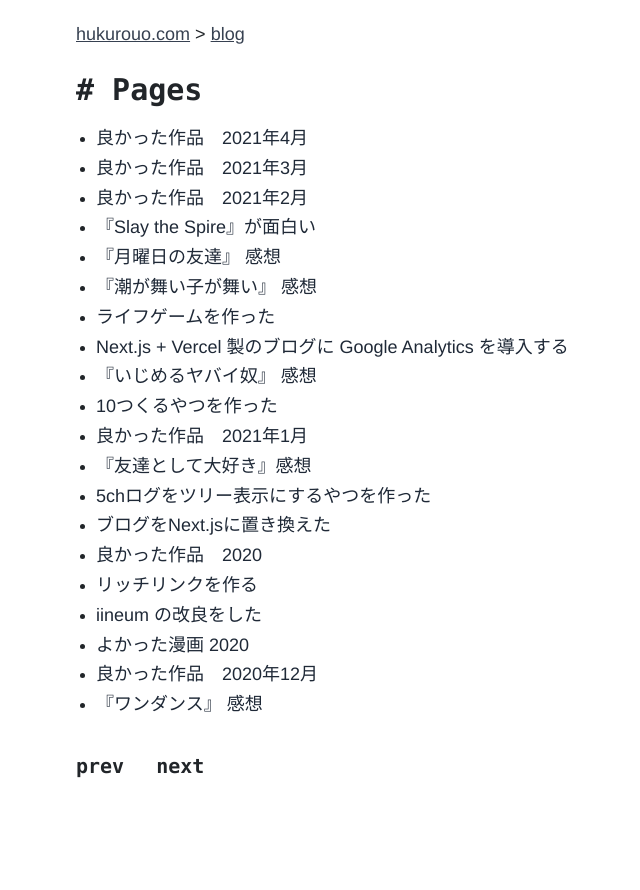
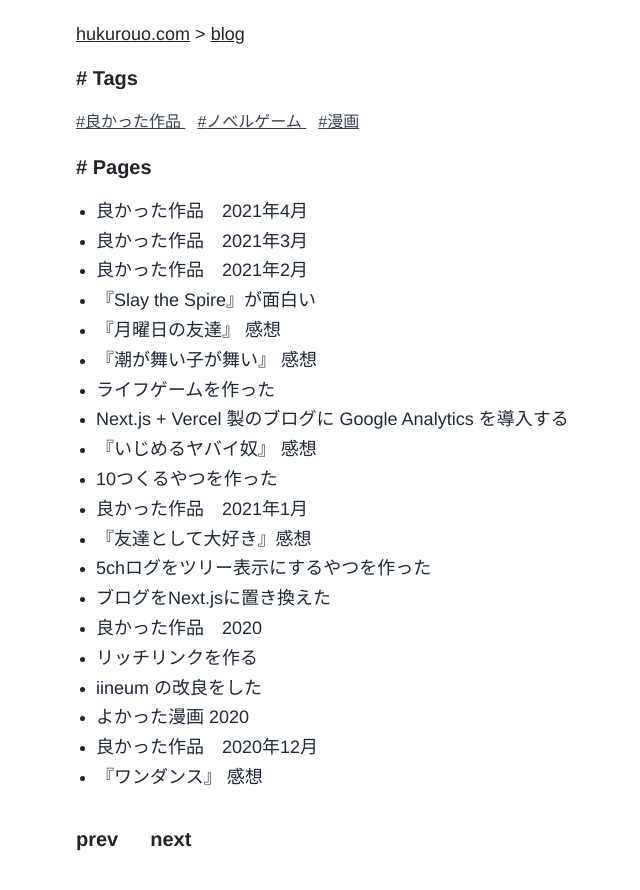
Before and after one commit to n1sym/hukurouo-blog-next, a Next.js app: page /page/2 in a window 1280 px wide. Shown: the top 890 px of the page, without its empty margins (241-881 px from the left). Built offline with nearby package versions, Linux system fonts and the light colour scheme.

Commit message:
Update Design

```diff
--- a/components/layout.tsx
+++ b/components/layout.tsx
@@ -13,17 +13,17 @@ type typeLayout = {
 export default function Layout({ children, home }: typeLayout) {
   return (
     <div className={styles.container}>
-      <header className="mb-6">
+      <header className="">
         {!home && (
           <>
             <div className="text-lg">
               <Link href="/">
-                <a className="text-gray-700 underline">{name}</a>
+                <a className="underline">{name}</a>
               </Link>
 
               <span> {">"} </span>
               <Link href="/articles">
-                <a className="text-gray-700 underline">{"blog"}</a>
+                <a className="underline">{"blog"}</a>
               </Link>
             </div>
           </>
--- a/pages/articles/[id].tsx
+++ b/pages/articles/[id].tsx
@@ -16,25 +16,14 @@ export default function Post({ postData }) {
         <title>{postData.title}</title>
         <meta name="og:title" content={postData.title} />
       </Head>
-      <article className={`${styles.article} mt-8 mb-8 lg:text-lg`}>
-        <div className="text-3xl font-bold my-4 font-mono">{postData.title}</div>
+      <article className={`${styles.article} mt-8 mb-8`}>
+        <div className="text-2xl font-bold my-4">{postData.title}</div>
         <div className="mt-2 mb-4">{postData.date}</div>
-        <div className="">
-        {postData.tags.map((tag: string) => {
-                    return (
-                      <Link href={`/tag/${tag}`} key={tag}>
-                        <a>
-                          <span className="text-gray-800 underline"> # {tag}</span>
-                        </a>
-                      </Link>
-                    );
-                  })}
-        </div>
         <div dangerouslySetInnerHTML={{ __html: postData.contentHtml }} />
         <div className="border mt-8 mb-8"></div>
         <span>twitter: </span>
         <Link href={`https://twitter.com/hukurouo`}>
-          <a className="text-gray-800 leading-7 text-lg " target="_blank" rel="noopener">{"@hukurouo"}</a>
+          <a className="text-gray-800 leading-7" target="_blank" rel="noopener">{"@hukurouo"}</a>
         </Link>
       </article>
 
--- a/pages/articles/index.tsx
+++ b/pages/articles/index.tsx
@@ -19,7 +19,7 @@ export default function Home({ allPostsData }) {
       </Head>
       {/* Add this <section> tag below the existing <section> tag */}
       <section>
-        <h1 className="text-3xl font-bold my-4 font-mono"># Tags</h1>
+        <h1 className="text-xl font-bold my-4"># Tags</h1>
       </section>
       {["良かった作品","ノベルゲーム","漫画"].map((tag: string) => {
                     return (
@@ -31,14 +31,14 @@ export default function Home({ allPostsData }) {
                     );
                   })}
       <section>
-        <h1 className="text-3xl font-bold my-4 font-mono"># Pages</h1>
+        <h1 className="text-xl font-bold my-4"># Pages</h1>
       </section>
       <section className="mb-8">
         <Articles allPostsData={allPostsData}/>
       </section>
-      <section className="mb-16">
+      <section className="mb-8">
         <Link href={`/page/2`}>
-         <a className="text-xl font-semibold font-mono">next</a>
+         <a className="text-xl font-semibold">next</a>
         </Link>
       </section>
     </Layout>
--- a/pages/index.tsx
+++ b/pages/index.tsx
@@ -43,11 +43,11 @@ export default function Home() {
       </Head>
       {/* Add this <section> tag below the existing <section> tag */}
       <section className="mb-8">
-        <h1 className="text-3xl font-bold my-4 font-mono"># hukurouo.com</h1>
-        <img src="https://avatars.githubusercontent.com/u/49607363?v=4" width="200" height="200"></img>
+        <h1 className="text-2xl font-bold mb-4">hukurouo.com</h1>
+        <img src="https://avatars.githubusercontent.com/u/49607363?v=4" width="100" height="100"></img>
       </section>
       <section className="mb-8">
-        <h1 className="text-3xl font-bold my-4 font-mono"># Navigation</h1>
+        <h1 className="text-xl font-bold my-4"># Navigation</h1>
       <ul className="list-disc pl-5">
       {navigations.map(({ name, url}) => (
         <li className="my-2" key={name}>
@@ -64,7 +64,7 @@ export default function Home() {
       </ul>
       </section>
       <section className="mb-8">
-        <h1 className="text-3xl font-bold my-4 font-mono"># Works</h1>
+        <h1 className="text-xl font-bold my-4"># Works</h1>
         <ul className="list-disc pl-5">
       {works.map(({ name, url}) => (
         <li className="my-2" key={name}>
--- a/pages/page/[page].tsx
+++ b/pages/page/[page].tsx
@@ -18,35 +18,47 @@ export default function Home({ allPostsData, nextPage, pagesCount, prevPage }) {
       </Head>
       {/* Add this <section> tag below the existing <section> tag */}
       <section>
-        <h1 className="text-3xl font-bold my-4 font-mono"># Pages</h1>
+        <h1 className="text-xl font-bold my-4"># Tags</h1>
+      </section>
+      {["良かった作品","ノベルゲーム","漫画"].map((tag: string) => {
+                    return (
+                      <Link href={`/tag/${tag}`} key={tag}>
+                        <a className="mr-3">
+                          <span className="text-gray-700 underline"> #{tag} </span>
+                        </a>
+                      </Link>
+                    );
+                  })}
+      <section>
+        <h1 className="text-xl font-bold my-4"># Pages</h1>
       </section>
       <section className="mb-8">
         <Articles allPostsData={allPostsData} />
       </section>
       {pagesCount + 1 == nextPage ? (
         <>
-          <section className="mb-16">
+          <section className="mb-8">
             <Link href={`/page/${prevPage}`}>
-              <a className="text-xl font-semibold font-mono">prev</a>
+              <a className="text-xl font-semibold">prev</a>
             </Link>
           </section>
         </>
       ) : (
         <>
-          <section className="mb-16">
+          <section className="mb-8">
             {prevPage == 0 ? (
               <></>
             ) : (
               <>
                 <Link href={`/page/${prevPage}`}>
-                  <a className="text-xl font-semibold font-mono mr-8">
+                  <a className="text-xl font-semibold mr-8">
                     prev
                   </a>
                 </Link>
               </>
             )}
             <Link href={`/page/${nextPage}`}>
-              <a className="text-xl font-semibold font-mono">next</a>
+              <a className="text-xl font-semibold">next</a>
             </Link>
           </section>
         </>
--- a/styles/global.css
+++ b/styles/global.css
@@ -33,9 +33,9 @@ body {
   "Hiragino Sans",
   Meiryo,
   sans-serif;
-  font-size: 17px;
+  font-size: 16px;
   font-weight: 400;
-  line-height: 1.8;
+  line-height: 1.7;
   color: #212529;
   text-align: left;
 }
```
Also changed, not shown: pages/articles/articles.module.css (+6 -7 lines).
